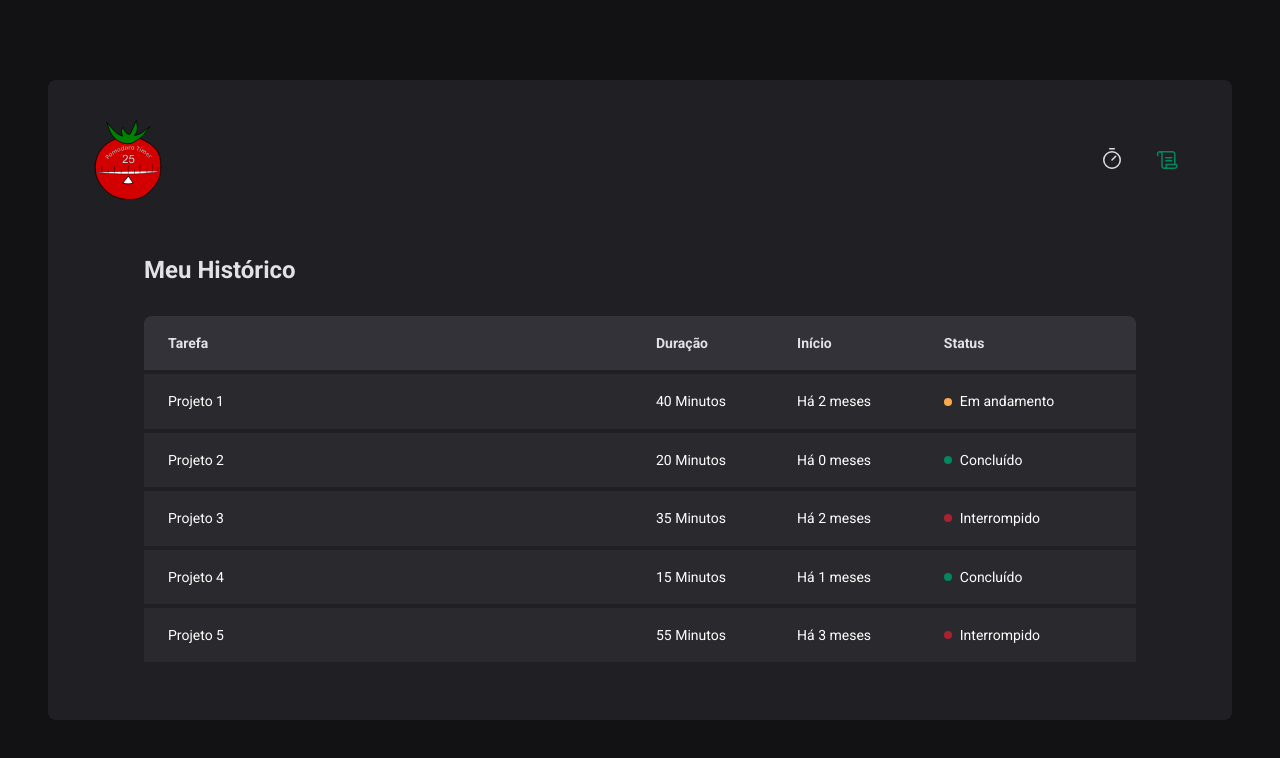
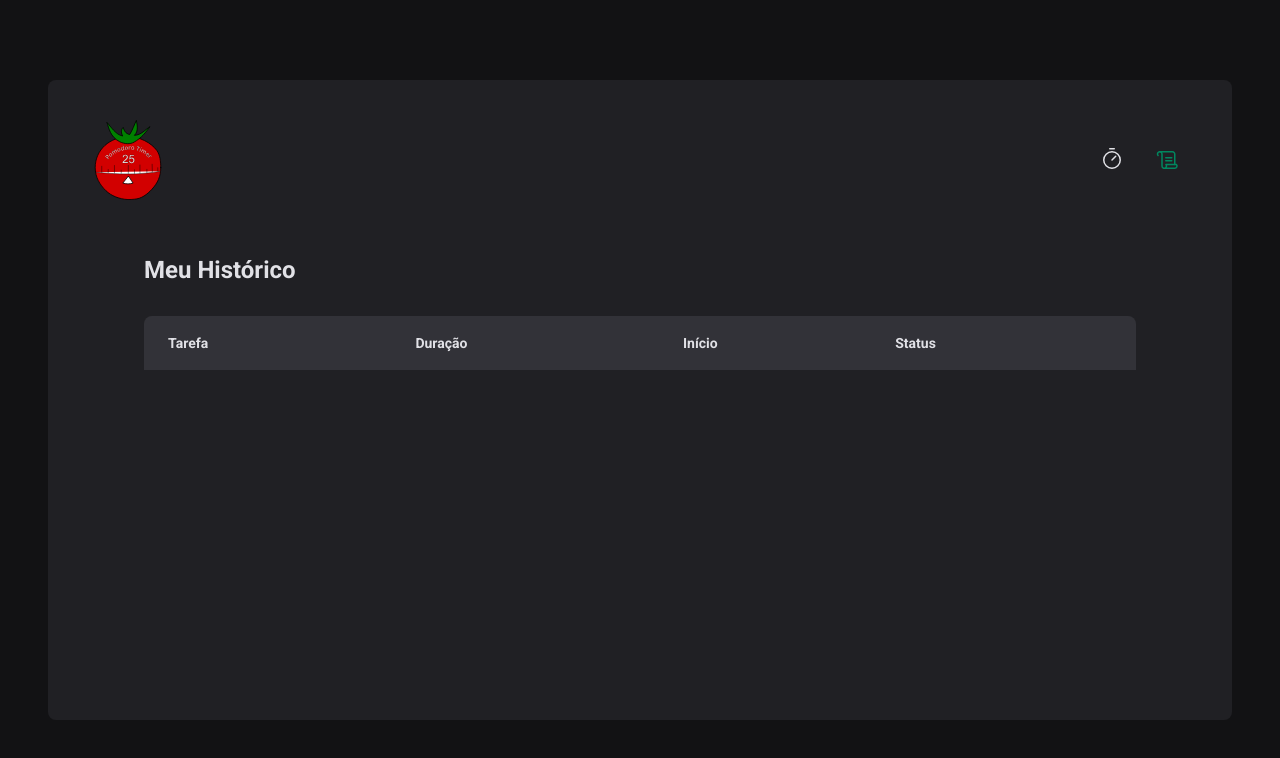
Before and after one commit to AlefSloan/ReactTimer, a React (Vite) app: page /history in a window 1280 px wide. Shown: the top 758 px of the page. Built offline with nearby package versions, Linux system fonts and the light colour scheme.

Commit message:
feat: including CyclesContext on History page

```diff
--- a/src/pages/History/index.tsx
+++ b/src/pages/History/index.tsx
@@ -1,6 +1,12 @@
+import { useContext } from 'react'
+import { CyclesContext } from '../../context/CyclesContext'
 import { HistoryContainer, HistoryList, Status } from './styles'
+import { formatDistanceToNow } from 'date-fns'
+import { ptBR } from 'date-fns/locale'
 
 export function History() {
+  const { cycles } = useContext(CyclesContext)
+
   return (
     <HistoryContainer>
       <h1>Meu Histórico</h1>
@@ -16,46 +22,30 @@
             </tr>
           </thead>
           <tbody>
-            <tr>
-              <td>Projeto 1</td>
-              <td>40 Minutos</td>
-              <td>Há 2 meses</td>
-              <td>
-                <Status statusColor="yellow">Em andamento</Status>
-              </td>
-            </tr>
-            <tr>
-              <td>Projeto 2</td>
-              <td>20 Minutos</td>
-              <td>Há 0 meses</td>
-              <td>
-                <Status statusColor="green">Concluído</Status>
-              </td>
-            </tr>
-            <tr>
-              <td>Projeto 3</td>
-              <td>35 Minutos</td>
-              <td>Há 2 meses</td>
-              <td>
-                <Status statusColor="red">Interrompido</Status>
-              </td>
-            </tr>
-            <tr>
-              <td>Projeto 4</td>
-              <td>15 Minutos</td>
-              <td>Há 1 meses</td>
-              <td>
-                <Status statusColor="green">Concluído</Status>
-              </td>
-            </tr>
-            <tr>
-              <td>Projeto 5</td>
-              <td>55 Minutos</td>
-              <td>Há 3 meses</td>
-              <td>
-                <Status statusColor="red">Interrompido</Status>
-              </td>
-            </tr>
+            {cycles.map((cycle) => (
+              <tr key={cycle.id}>
+                <td>{cycle.task}</td>
+                <td>{cycle.minutesAmount} min</td>
+                <td>
+                  {formatDistanceToNow(cycle.startDate, {
+                    addSuffix: true,
+                    locale: ptBR,
+                  })}
+                </td>
+
+                <td>
+                  {cycle.finishedDate && (
+                    <Status statusColor="green">Concluído</Status>
+                  )}
+                  {!cycle.finishedDate && !cycle.interruptDate && (
+                    <Status statusColor="yellow">Em andamento</Status>
+                  )}
+                  {cycle.interruptDate && (
+                    <Status statusColor="red">Interrompido</Status>
+                  )}
+                </td>
+              </tr>
+            ))}
           </tbody>
         </table>
       </HistoryList>
```
